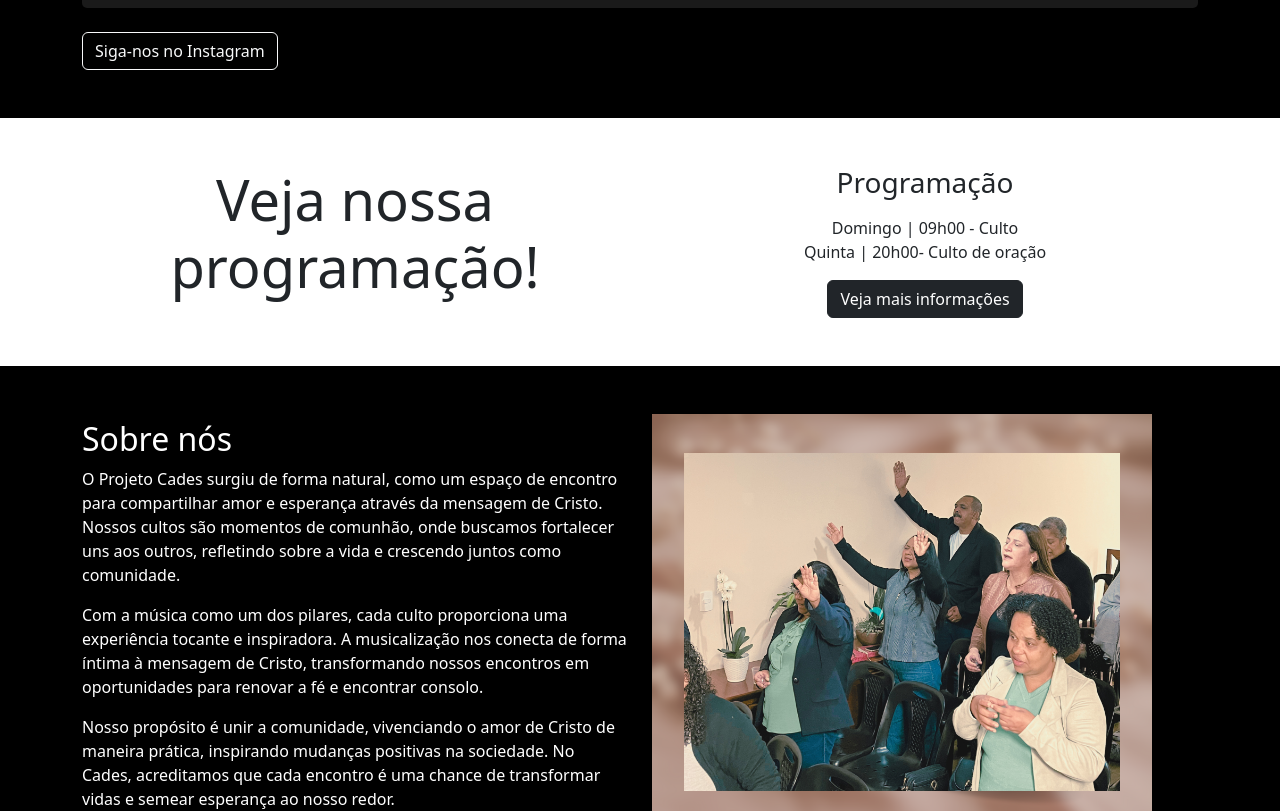
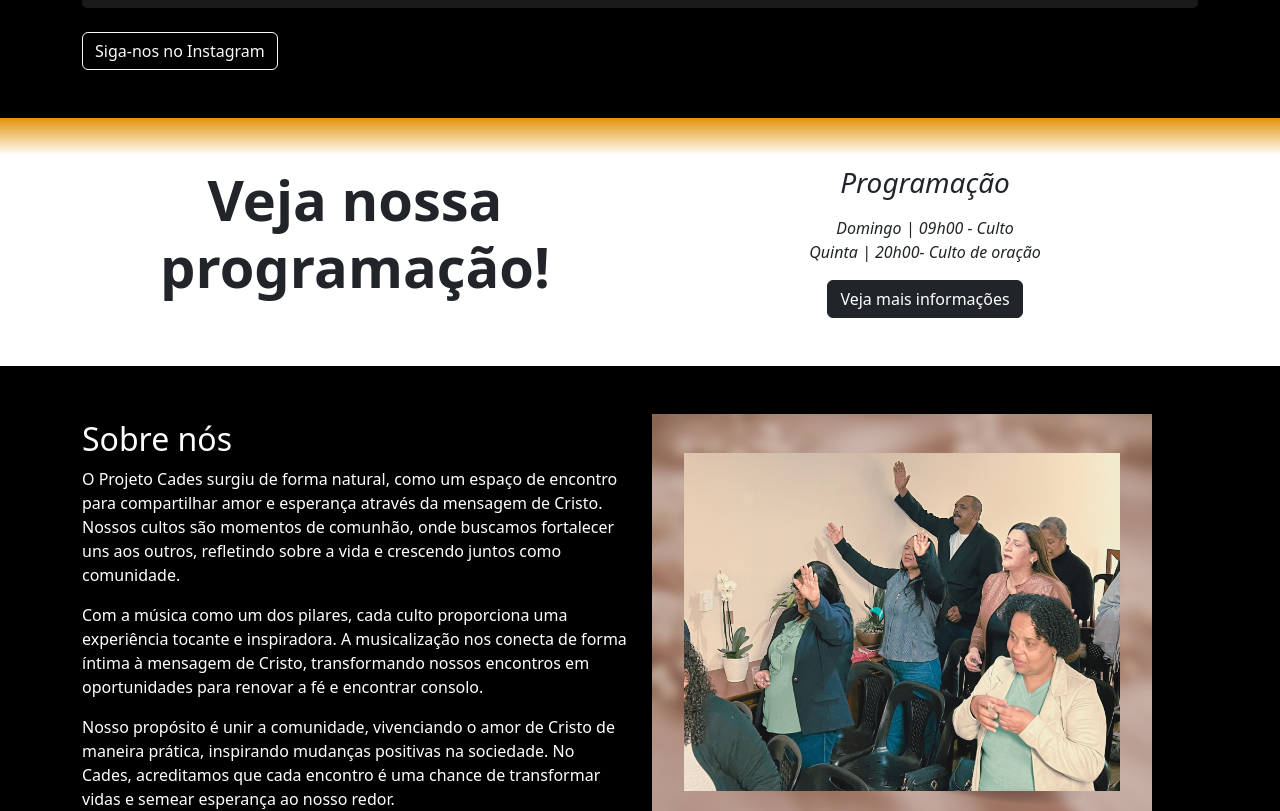
Before and after one commit to Louiz77/WebRadio, a Next.js app: page / in a window 1280 px wide. Shown: the part 745-1556 px from the top of the page. Built offline with nearby package versions, Linux system fonts and the light colour scheme.

Commit message:
adjust: styles

```diff
--- a/pages/index.js
+++ b/pages/index.js
@@ -128,15 +128,21 @@ export default function Home() {
         </div>
       </section>
 
-      <section id="programacao" className="section py-5 text-center second-section">
+      <section
+      id="programacao"
+      className="section py-5 text-center second-section"
+      style={{
+        background: 'linear-gradient(180deg, rgba(226,147,10,1) 0%, rgba(255,255,255,1) 15%)',
+      }}
+      >
         <div className="container">
           <div className="row">
             <div className="col-md-6 text-md-left">
-              <h2 className="display-4">Veja nossa programação!</h2>
+              <h2 className="display-4 fw-bold">Veja nossa programação!</h2>
             </div>
             <div className="col-md-6 text-md-right">
-              <h3 className="mb-3">Programação</h3>
-              <p>
+              <h3 className="mb-3 fst-italic">Programação</h3>
+              <p className='fst-italic'>
                 Domingo | 09h00 - Culto
                 <br />
                 Quinta | 20h00- Culto de oração
@@ -176,7 +182,9 @@ export default function Home() {
         </div>
       </section>
 
-      <section className="section py-5">
+      <section
+      className="section py-5"
+      >
         <div className="container">
           <h2 className="text-center mb-4">Manhã de Culto</h2>
           <div className="row">
@@ -246,8 +254,10 @@ export default function Home() {
         </div>
       </section>
 
-      <section css={sectionStyle}>
-        <div css={containerStyle}>
+      <section css={sectionStyle}
+      style={{ background: 'radial-gradient(circle, rgba(226,147,10,0.9920343137254902) 0%, rgba(255,255,255,1) 70%)' }}
+      >
+        <div className='acampText' css={containerStyle}>
           <h1>AcampaCades</h1>
           <p>Conheça o nosso AcampaCades.</p>
           <div css={videoWrapperStyle}>
--- a/static/globals.css
+++ b/static/globals.css
@@ -10,8 +10,14 @@
   -webkit-transform: scale(1.1);
   transform: scale(1.2);
 }
-
-
+.acampText h1{
+  color: #000;
+  font-size: 300%;
+  font-weight: 900;
+}
+.acampText p{
+  color: #000;
+}
 .card img {
   overflow: hidden;
   width: 100%;
```
